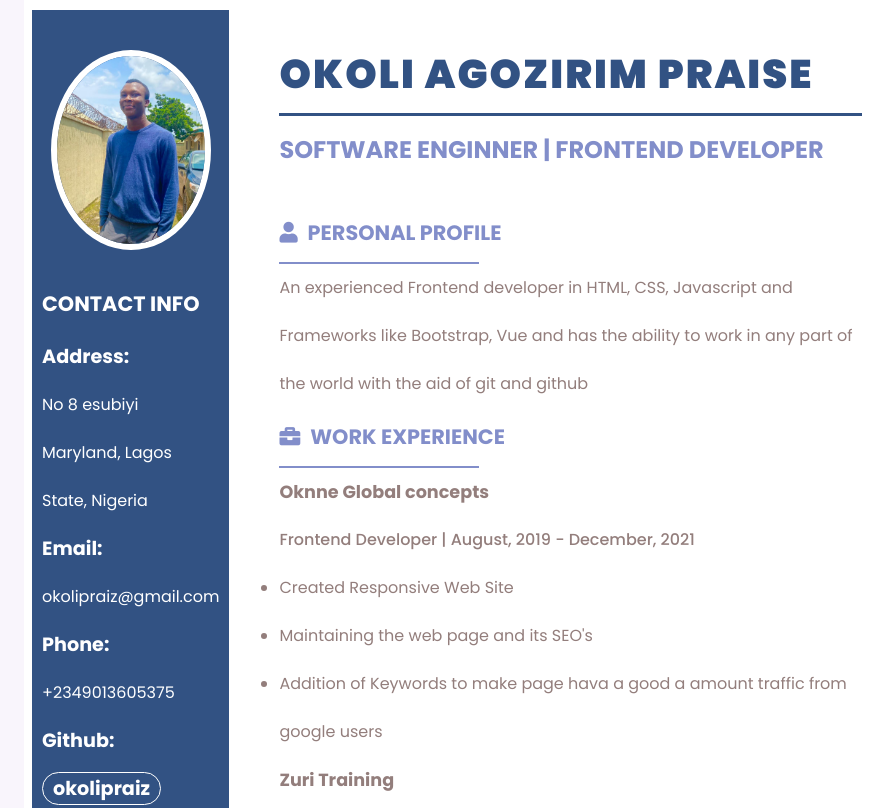
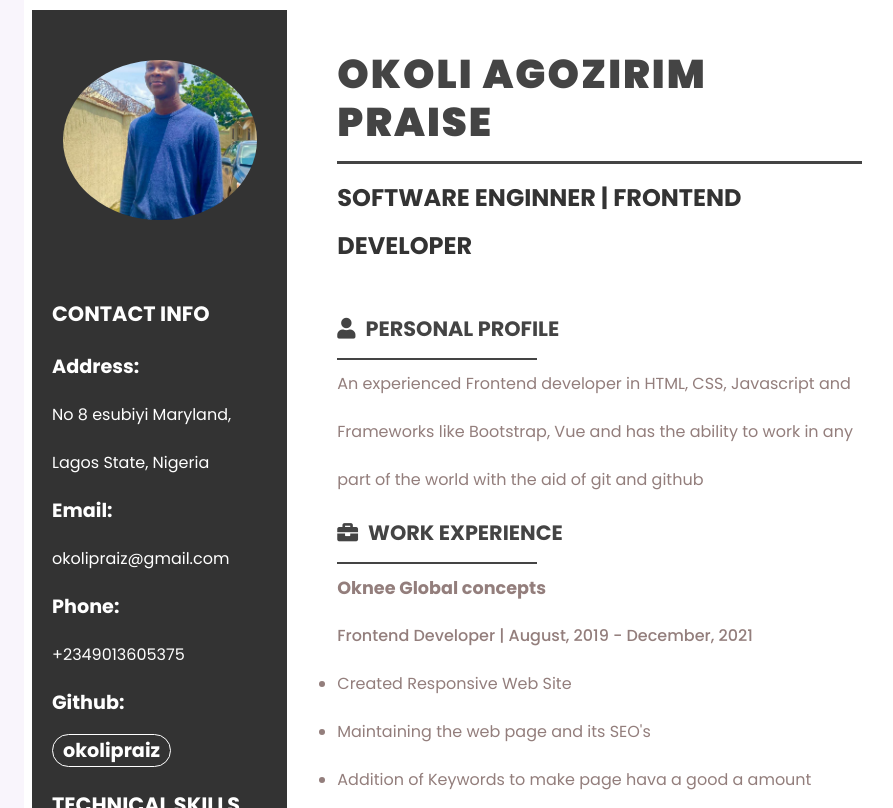
Before and after one commit to okolipraiz/hng-resume, a plain HTML site: page index.html in a window 1280 px wide. Shown: the top 808 px of the page, without its empty margins (168-1061 px from the left). Drawn offline with Linux system fonts and the light colour scheme.

Commit message:
Updated Files

```diff
--- a/index.html
+++ b/index.html
@@ -87,7 +87,7 @@
         <h3><i class="fa fa-briefcase" aria-hidden="true"></i>Work Experience</h3>
         <div class="underline"></div>
         <!--Zuri-->
-        <h4>Oknne Global concepts</h4>
+        <h4>Oknee Global concepts</h4>
         <h5>Frontend Developer | August, 2019 - December, 2021</h5>
         <ul>
           <li>Created Responsive Web Site</li>
--- a/style.css
+++ b/style.css
@@ -23,10 +23,10 @@ body {
 }
 
 .left {
-  background-color: #325283;
+  background-color: #333;
   color: #fff;
-  width: 40%;
-  padding: 10px;
+  width: 70%;
+  padding: 20px;
   position: relative;
 }
 
@@ -38,10 +38,10 @@ body {
 
 .profile-image {
   width: 100%;
-  height: 100%;
+  height: 80%;
   object-fit: cover;
   border-radius: 50%;
-  border: 6px solid #fff;
+  box-shadow: #333;
 }
 
 h3 {
@@ -61,7 +61,7 @@ h3 {
 
 h1 {
   text-transform: uppercase;
-  color: #325283;
+  color: #444;
   font-size: 2.5rem;
   font-weight: 900;
   letter-spacing: 2px;
@@ -69,26 +69,27 @@ h1 {
 
 .underline {
   height: 2px;
-  background-color: #828eca;
+  background-color: #444;
   width: 200px;
 }
 
+
 .underline-name {
   height: 3px;
-  background-color: #325283;
+  background-color: #444;
   margin-top: 15px;
 }
 
 h2 {
   text-transform: uppercase;
-  color: #828eca;
+  color: #333;
   font-size: 1.5rem;
   font-weight: 700;
   margin: 10px 0;
 }
 
 .right h3 {
-  color: #828eca;
+  color: #444;
 }
 
 .right h4 {
@@ -118,7 +119,7 @@ h2 {
 }
 
 .project-link {
-  color: #325283;
+  color: #333;
 }
 
 .address {
@@ -165,7 +166,7 @@ h2 {
 .print-name {
   text-align: center;
   font-size: 1.2rem;
-  color: #325283;
+  color: #333;
   font-weight: 900;
 }
 
@@ -191,10 +192,6 @@ h2 {
     width: 60%;
     height: 200px;
     margin: 0 auto;
-  }
-
-  .profile-image {
-    border: 6px solid #325283;
   }
 
   h3 {
@@ -238,7 +235,7 @@ h2 {
   }
 
   .right h3 {
-    color: #828eca;
+    color: #333;
     font-size: 1rem;
     margin-top: 10px;
   }
@@ -263,8 +260,8 @@ h2 {
   }
 
   .github-link {
-    color: #325283;
-    border: 1px solid #325283;
+    color: #333;
+    border: 1px solid #444;
     padding: 2px 10px;
     border-radius: 5px;
   }
```
